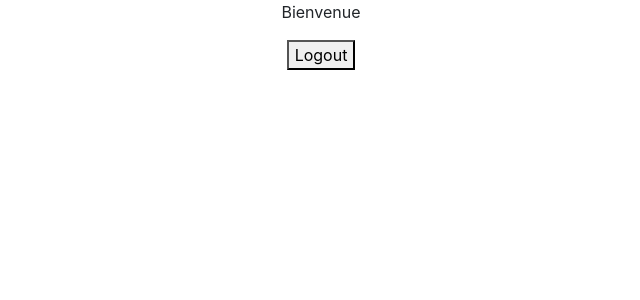
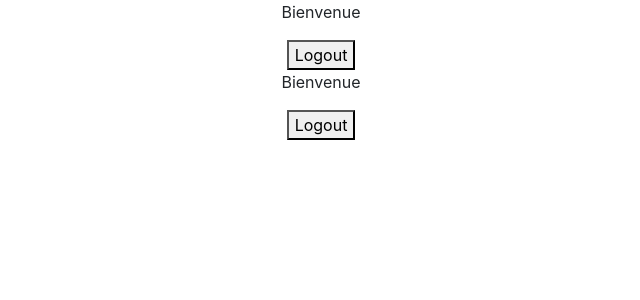
Before and after one commit to ilyasahjari/shallWeDance, a React (Create React App) app in the folder Front-End/: page / in a window 1280 px wide. Shown: the top 300 px of the page, without its empty margins (319-959 px from the left). Built offline with nearby package versions, Linux system fonts and the light colour scheme; sample sign-in values are in the browser's storage.

Commit message:
test ajout du logout dans tous les privates component

```diff
--- a/Front-End/src/components/Accueil.js
+++ b/Front-End/src/components/Accueil.js
@@ -1,13 +1,16 @@
 import React from 'react';
 import {logout} from './services/auth.service'
+import {useHistory} from 'react-router-dom'
 
 const Accueil=(props)=> {
+
+  const history = useHistory();
 
   const handleLogout = async(e)=>{
     e.preventDefault();
     try{
       logout()
-      props.history.push('/login');
+      history.push('/login')
     }catch(e){
       console.log(e);
     }
--- a/Front-End/src/components/events/AllEvents.js
+++ b/Front-End/src/components/events/AllEvents.js
@@ -3,6 +3,7 @@ import moment from 'moment';
 import axios from 'axios';
 import 'moment/locale/fr';
 import authHeader from '../services/auth-header';
+import Accueil from '../Accueil';
 
 
 const AllEvents = () => {
--- a/Front-End/src/components/router/PrivateRoute.js
+++ b/Front-End/src/components/router/PrivateRoute.js
@@ -1,5 +1,6 @@
 import React, {useState, useEffect} from 'react'
 import {Redirect, Route} from 'react-router-dom'
+import Accueil from '../Accueil'
 import { getCurrentUser } from '../services/auth.service'
 
 
@@ -10,7 +11,10 @@ const PrivateRoute = ({ component: Component, ...rest }) => {
             {...rest}
             render={props =>
                 getCurrentUser() ? (
-                    <Component {...props} />
+                    <div>
+                        <Accueil/>
+                        <Component {...props} />
+                    </div>
                 ) : (
                         <Redirect to={{ pathname: '/login', state: { from: props.location } }} />
                     )
```
